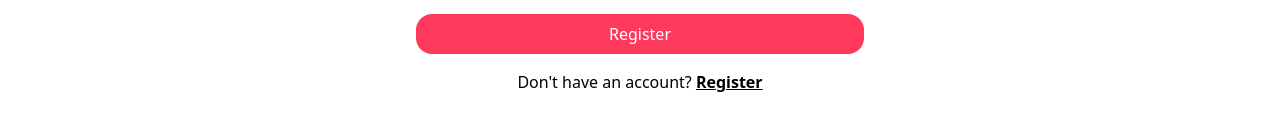
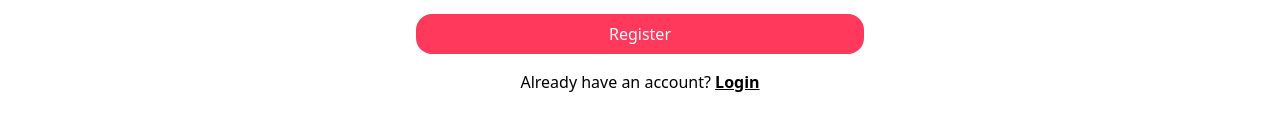
Before and after one commit to MarioAngelov2/Airbnb, a React (Vite) app in the folder client/: page /register in a window 1280 px wide. Shown: the part 374-504 px from the top of the page. Built offline with nearby package versions, Linux system fonts and the light colour scheme; no server answers.

Commit message:
Update Register.jsx

```diff
--- a/client/src/components/Register/Register.jsx
+++ b/client/src/components/Register/Register.jsx
@@ -43,9 +43,9 @@ function Register() {
                     <button className="primary mt-5">Register</button>
                 </form>
                 <div className="text-center mt-4">
-                    Don't have an account?{" "}
+                    Already have an account?{" "}
                     <Link className="font-semibold underline" to={"/login"}>
-                        Register
+                        Login
                     </Link>
                 </div>
             </div>
```
